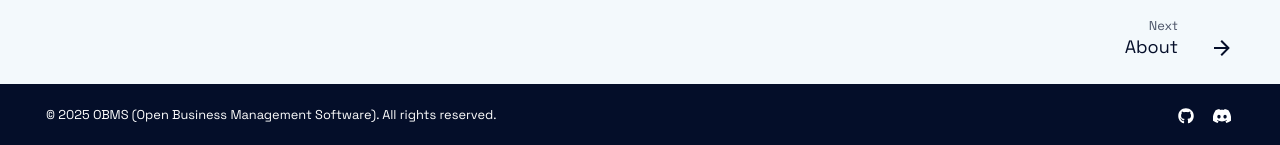
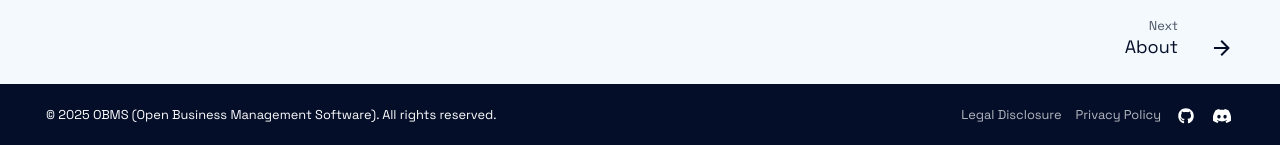
Before and after one commit to OBMS-Open-Business-Management-Software/documentation, an MkDocs documentation site: the page built from docs/index.md, in a window 1280 px wide and 1400 px high, scrolled down 150 px. Shown: the part 1252-1397 px from the top of the window. Built offline with MkDocs 1.6.1 and Material for MkDocs 9.7.7, drawn with Linux system fonts in a browser that asks for light colours; comment, search, counter and statistics services are not loaded.

Commit message:
fix: add legal links

```diff
--- a/docs/stylesheets/extra.css
+++ b/docs/stylesheets/extra.css
@@ -99,3 +99,26 @@
 .md-header__ellipsis {
     display: none;
 }
+
+.md-social {
+    align-items: center;
+}
+
+.md-social a:hover,
+.md-social a:focus {
+    color: var(--md-footer-fg-color--light) !important;
+}
+
+.md-social a.legal-link {
+    font-size: .64rem;
+    color: var(--md-footer-fg-color--light);
+    opacity: .7;
+    transition-duration: .25s;
+    padding: 0 .25rem;
+}
+
+.md-social a.legal-link:hover,
+.md-social a.legal-link:focus {
+    color: var(--md-footer-fg-color--light) !important;
+    opacity: 1;
+}
--- /dev/null
+++ b/overrides/partials/social.html
@@ -0,0 +1,62 @@
+<!--
+  Copyright (c) 2016-2025 Martin Donath <martin.donath@squidfunk.com>
+
+  Permission is hereby granted, free of charge, to any person obtaining a copy
+  of this software and associated documentation files (the "Software"), to
+  deal in the Software without restriction, including without limitation the
+  rights to use, copy, modify, merge, publish, distribute, sublicense, and/or
+  sell copies of the Software, and to permit persons to whom the Software is
+  furnished to do so, subject to the following conditions:
+
+  The above copyright notice and this permission notice shall be included in
+  all copies or substantial portions of the Software.
+
+  THE SOFTWARE IS PROVIDED "AS IS", WITHOUT WARRANTY OF ANY KIND, EXPRESS OR
+  IMPLIED, INCLUDING BUT NOT LIMITED TO THE WARRANTIES OF MERCHANTABILITY,
+  FITNESS FOR A PARTICULAR PURPOSE AND NON-INFRINGEMENT. IN NO EVENT SHALL THE
+  AUTHORS OR COPYRIGHT HOLDERS BE LIABLE FOR ANY CLAIM, DAMAGES OR OTHER
+  LIABILITY, WHETHER IN AN ACTION OF CONTRACT, TORT OR OTHERWISE, ARISING
+  FROM, OUT OF OR IN CONNECTION WITH THE SOFTWARE OR THE USE OR OTHER DEALINGS
+  IN THE SOFTWARE.
+-->
+
+<!-- Social links -->
+<div class="md-social">
+    <a
+        href="https://ipvx.io/rechtliches/impressum"
+        target="_blank"
+        class="legal-link"
+    >
+        Legal Disclosure
+    </a>
+    <a
+        href="https://ipvx.io/rechtliches/datenschutzbestimmungen"
+        target="_blank"
+        class="legal-link"
+    >
+        Privacy Policy
+    </a>
+    {% for social in config.extra.social %}
+
+      <!-- Automatically set rel=me for Mastodon -->
+      {% set rel = "noopener" %}
+      {% if "mastodon" in social.icon %}
+        {% set rel = rel ~ " me" %}
+      {% endif %}
+
+      <!-- Compute title and render link -->
+      {% set title = social.name %}
+      {% if not title and "//" in social.link %}
+        {% set _, url = social.link.split("//") %}
+        {% set title  = url.split("/")[0] %}
+      {% endif %}
+      <a
+        href="{{ social.link }}"
+        target="_blank" rel="{{ rel }}"
+        title="{{ title | e }}"
+        class="md-social__link"
+      >
+        {% include ".icons/" ~ social.icon ~ ".svg" %}
+      </a>
+    {% endfor %}
+  </div>
```
